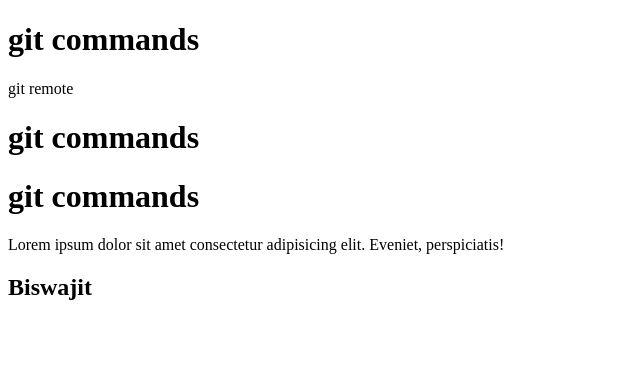
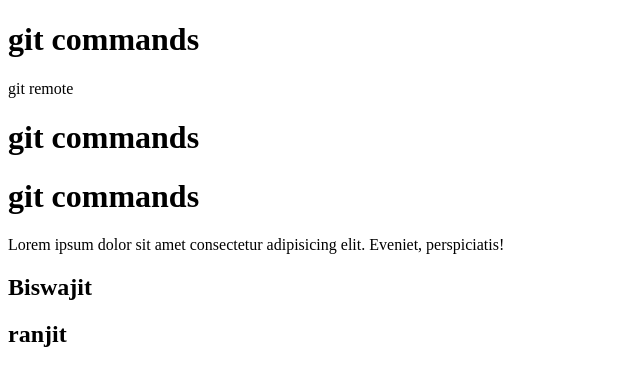
Before and after one commit to Biswajit238/git-demo-repo, a plain HTML site: page index.html in a window 1280 px wide. Shown: the whole page, without its empty margins (0-640 px from the left). Drawn offline with Linux system fonts and the light colour scheme.

Commit message:
Added new header

```diff
--- a/index.html
+++ b/index.html
@@ -11,6 +11,7 @@
     <h1>git commands</h1>
     <p>Lorem ipsum dolor sit amet consectetur adipisicing elit. Eveniet, perspiciatis!</p>
     <h2>Biswajit</h2>
+    <h2>ranjit</h2>
 
 
 
```
